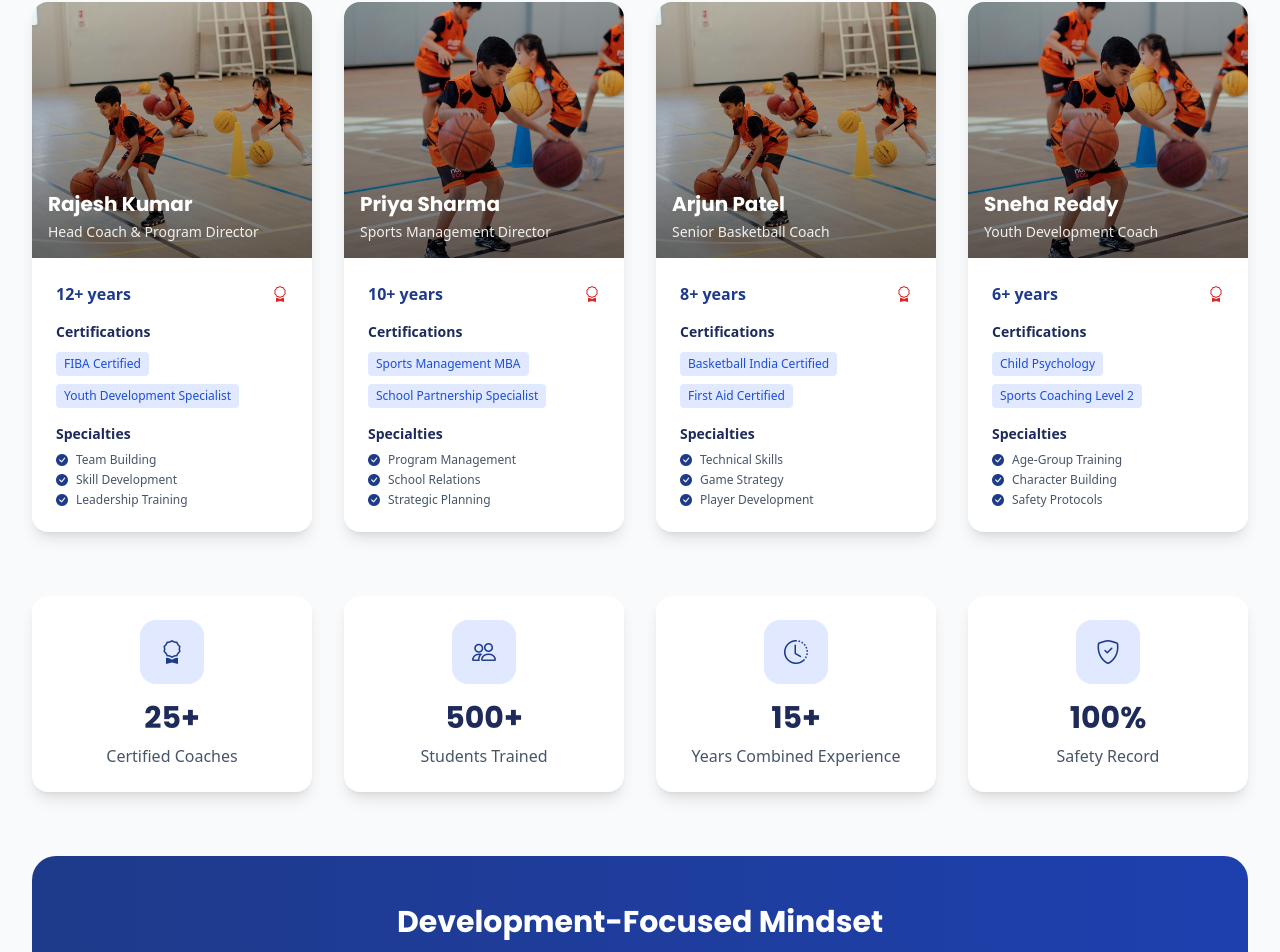
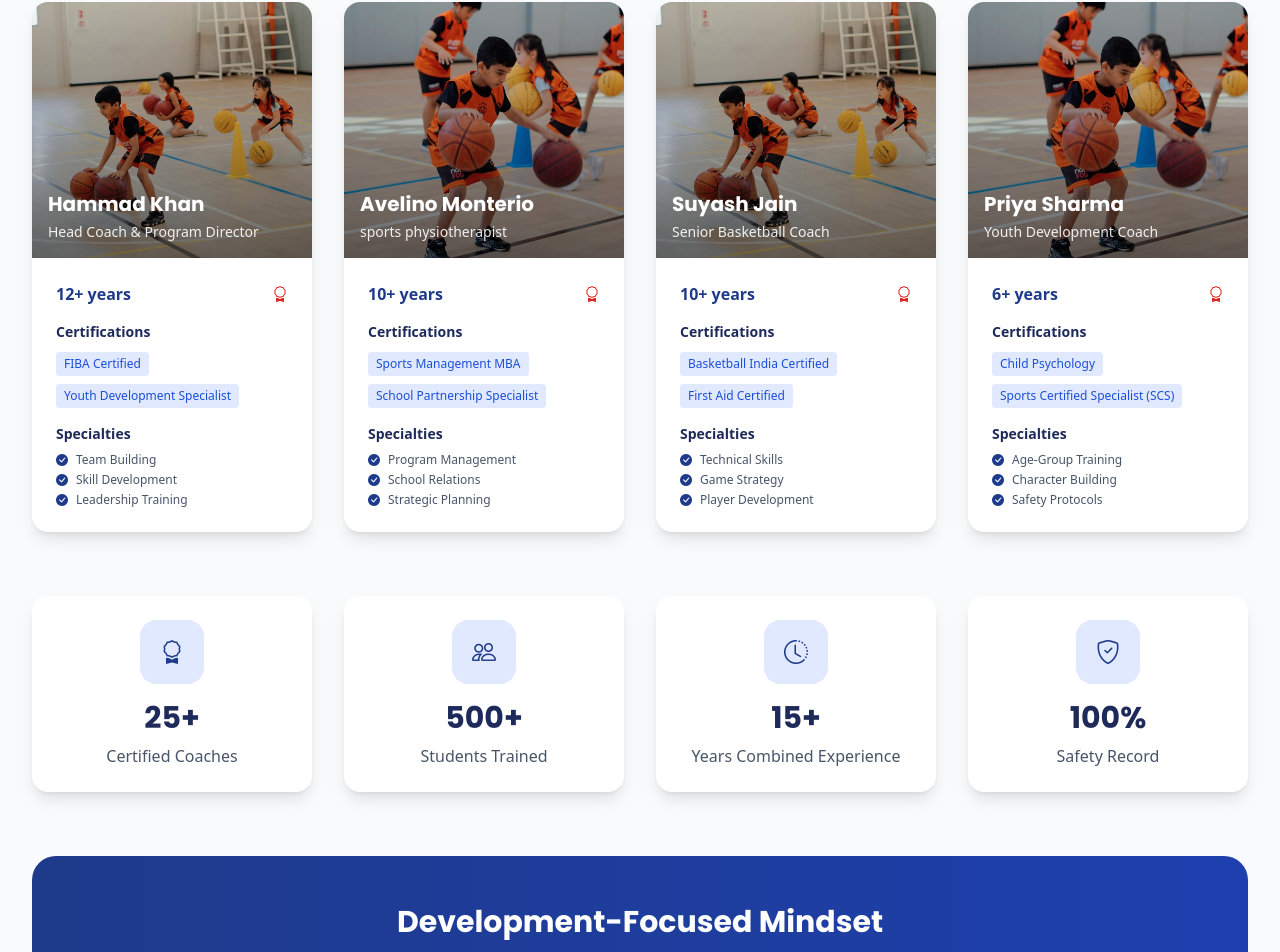
Before and after one commit to ishammadkhan-bot/websparks-mjmt0dbn, a React (Vite) app: page / in a window 1280 px wide. Shown: the part 9943-10895 px from the top of the page. Built offline with nearby package versions, Linux system fonts and the light colour scheme.

Commit message:
Update team members' details in Team.tsx

```diff
--- a/src/components/Team.tsx
+++ b/src/components/Team.tsx
@@ -3,7 +3,7 @@ import React from 'react';
 const Team: React.FC = () => {
   const teamMembers = [
     {
-      name: 'Rajesh Kumar',
+      name: 'Hammad Khan',
       role: 'Head Coach & Program Director',
       experience: '12+ years',
       certifications: ['FIBA Certified', 'Youth Development Specialist'],
@@ -11,26 +11,26 @@ const Team: React.FC = () => {
       specialties: ['Team Building', 'Skill Development', 'Leadership Training']
     },
     {
-      name: 'Priya Sharma',
-      role: 'Sports Management Director',
+      name: 'Avelino Monterio',
+      role: 'sports physiotherapist',
       experience: '10+ years',
       certifications: ['Sports Management MBA', 'School Partnership Specialist'],
       image: '/images/c5c64e21d1e56abffd9554c6a91bb522.jpg',
       specialties: ['Program Management', 'School Relations', 'Strategic Planning']
     },
     {
-      name: 'Arjun Patel',
+      name: 'Suyash Jain',
       role: 'Senior Basketball Coach',
-      experience: '8+ years',
+      experience: '10+ years',
       certifications: ['Basketball India Certified', 'First Aid Certified'],
       image: '/images/74113a346586e52c8f08f464598d53f8.jpg',
       specialties: ['Technical Skills', 'Game Strategy', 'Player Development']
     },
     {
-      name: 'Sneha Reddy',
+      name: 'Priya Sharma',
       role: 'Youth Development Coach',
       experience: '6+ years',
-      certifications: ['Child Psychology', 'Sports Coaching Level 2'],
+      certifications: ['Child Psychology', ' Sports Certified Specialist (SCS)'],
       image: '/images/c5c64e21d1e56abffd9554c6a91bb522.jpg',
       specialties: ['Age-Group Training', 'Character Building', 'Safety Protocols']
     }
```
